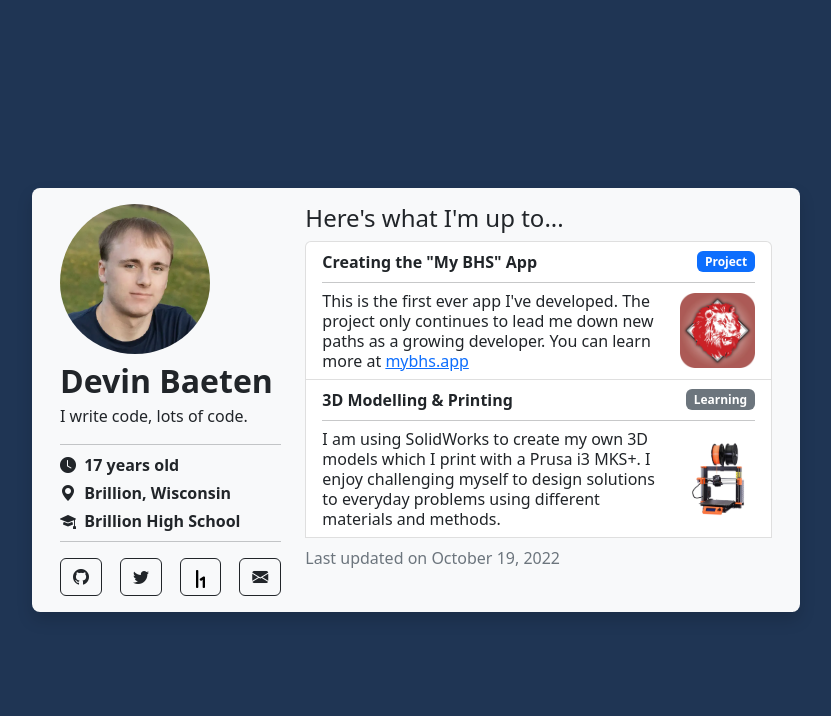
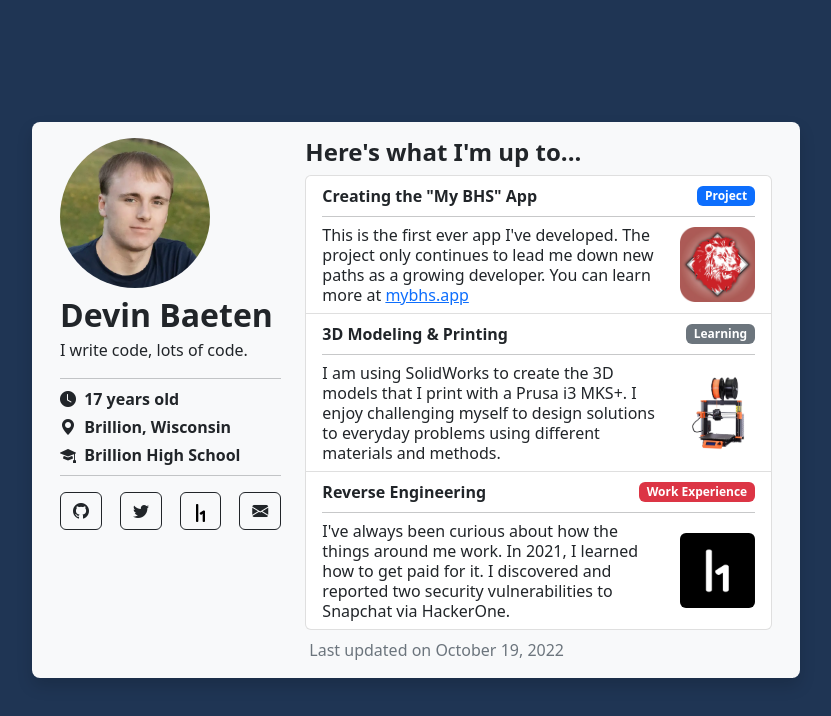
Before and after one commit to devinbaeten/devinbaeten.com, a plain HTML site: page index.html in a window 1280 px wide. Shown: the whole page, without its empty margins (224-1055 px from the left). Drawn offline with nearby package versions, Linux system fonts and the light colour scheme.

Commit message:
Fixed some typos, added more content.

```diff
--- a/index.html
+++ b/index.html
@@ -53,6 +53,7 @@
 			<h2 class="mb-1 fw-bold">Devin Baeten</h2>
 			<span class="">I write code, lots of code.</span>
 			<hr class="mt-3 mb-2"/>
+			<div>
 				<div class="vstack gap-1">
 					<span class="fw-semibold">
 						<i class="bi bi-clock-fill me-1"></i>
@@ -83,8 +84,9 @@
 					</a>
 				</div>
 			</div>
+		</div>
 		<div id="rc" class="vstack col-md-8">
-			<h4>Here's what I'm up to...</h4>
+			<h4 class="fw-semibold">Here's what I'm up to...</h4>
 			<ul class="list-group">
 				<li class="list-group-item">
 					<div class="hstack justify-content-between">
@@ -96,24 +98,37 @@
 						<span class="fs-6 lh-sm">
 							This is the first ever app I've developed. The project only continues to lead me down new paths as a growing developer. You can learn more at <a href="https://mybhs.app/">mybhs.app</a>
 						</span>
-						<img src="media/mybhs-logo.webp" class="rclii" alt="My BHS Logo">
+						<img src="media/mybhs-logo.webp" class="rclii rounded" alt="My BHS Logo">
 					</div>
 				</li>
 			    <li class="list-group-item">
 					<div class="hstack justify-content-between">
-						<span class="fw-semibold">3D Modelling & Printing</span>
+						<span class="fw-semibold">3D Modeling & Printing</span>
 						<span class="badge bg-secondary">Learning</span>
 					</div>
 					<hr class="mt-2 mb-2"/>
 					<div class="hstack">
 						<span class="fs-6 lh-sm">
-							I am using SolidWorks to create my own 3D models which I print with a Prusa i3 MKS+. I enjoy challenging myself to design solutions to everyday problems using different materials and methods.
+							I am using SolidWorks to create the 3D models that I print with a Prusa i3 MKS+. I enjoy challenging myself to design solutions to everyday problems using different materials and methods.
 						</span>
-						<img src="media/prusa-i3-mk3splus.webp" class="rclii" alt="Prusa MK3S+ (3D Printer)">
+						<img src="media/prusa-i3-mk3splus.webp" class="rclii rounded" alt="Prusa MK3S+ (3D Printer)">
 					</div>
 				</li>
-				<span class="text-muted fs-6 fw-light text-start mt-2">Last updated on October 19, 2022</span>
+				<li class="list-group-item">
+					<div class="hstack justify-content-between">
+						<span class="fw-semibold">Reverse Engineering</span>
+						<span class="badge bg-danger">Work Experience</span>
+					</div>
+					<hr class="mt-2 mb-2"/>
+					<div class="hstack justify-content-between">
+						<span class="fs-6 lh-sm">
+							I've always been curious about how the things around me work. In 2021, I learned how to get paid for it. I discovered and reported two security vulnerabilities to Snapchat via HackerOne.
+						</span>
+						<img src="media/hackerone-logo.webp" class="rclii rounded" alt="Prusa MK3S+ (3D Printer)">
+					</div>
+				</li>
 			</ul>
+			<span class="text-muted fs-6 fw-light text-start mt-2 ms-1">Last updated on October 19, 2022</span>
 		</div>
 	</div>
 	<script src="https://cdn.jsdelivr.net/npm/bootstrap@5.2.2/dist/js/bootstrap.bundle.min.js" integrity="sha384-OERcA2EqjJCMA+/3y+gxIOqMEjwtxJY7qPCqsdltbNJuaOe923+mo//f6V8Qbsw3" crossorigin="anonymous"></script>
```
Also changed, not shown: media/hackerone-logo.webp (added). Lines whose indentation alone changed are shown as unchanged.
